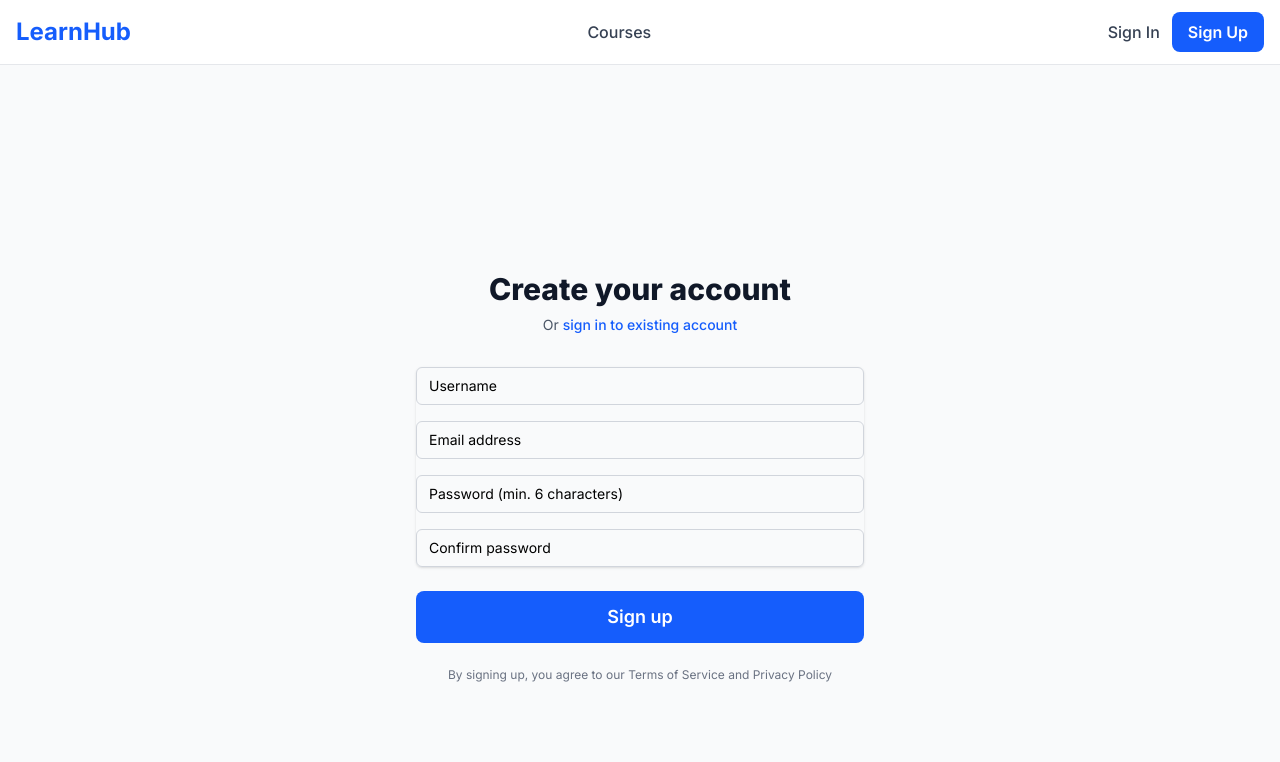
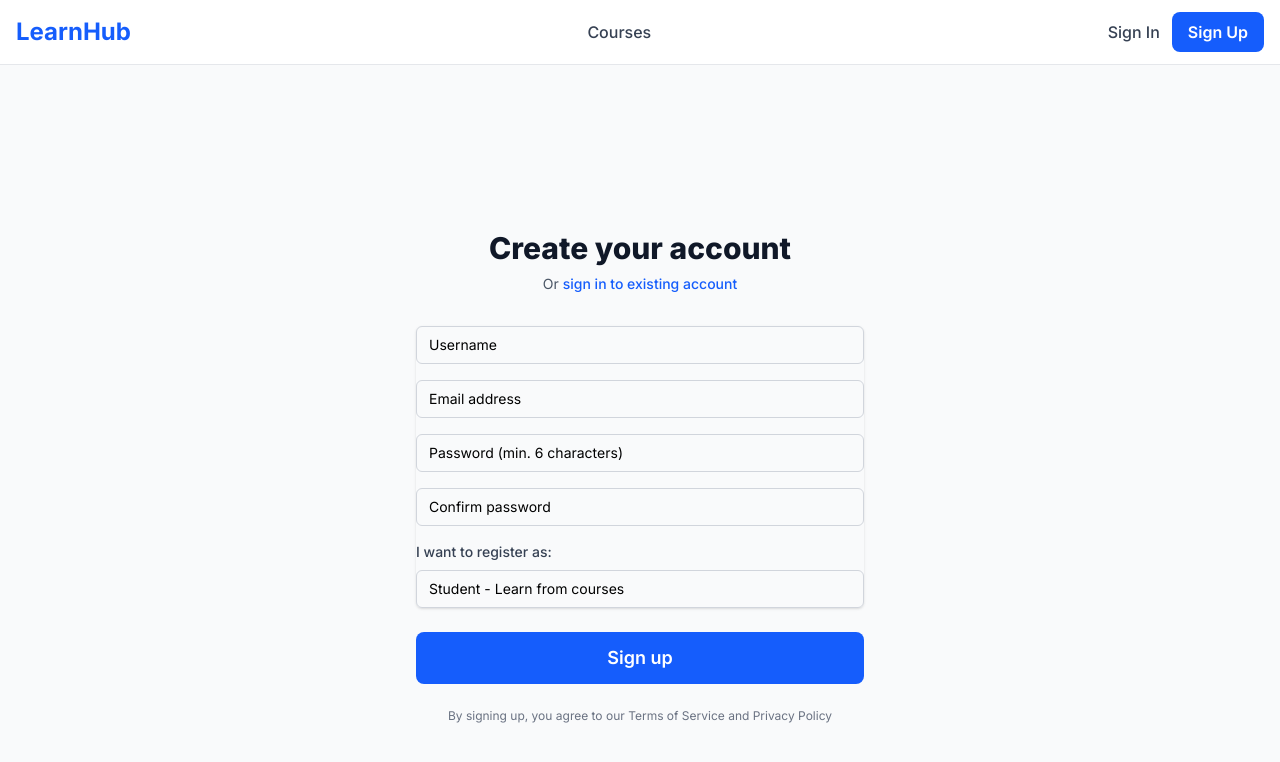
Before and after one commit to sawanda19/web_course, a Next.js app: page /signup in a window 1280 px wide. Shown: the top 762 px of the page. Built offline with nearby package versions, Linux system fonts and the light colour scheme; no server answers.

Commit message:
Update page.tsx

```diff
--- a/app/(auth)/signup/page.tsx
+++ b/app/(auth)/signup/page.tsx
@@ -17,6 +17,7 @@ export default function SignUpPage() {
     email: '',
     password: '',
     confirmPassword: '',
+    role: 'student',
   });
   const [error, setError] = useState('');
   const [isLoading, setIsLoading] = useState(false);
@@ -64,6 +65,7 @@ export default function SignUpPage() {
           username: formData.username,
           email: formData.email,
           password: formData.password,
+          role: formData.role,
         }),
       });
 
@@ -107,7 +109,7 @@ export default function SignUpPage() {
     }
   };
 
-  const handleChange = (e: React.ChangeEvent<HTMLInputElement>) => {
+  const handleChange = (e: React.ChangeEvent<HTMLInputElement | HTMLSelectElement>) => {
     setFormData({
       ...formData,
       [e.target.name]: e.target.value,
@@ -212,6 +214,21 @@ export default function SignUpPage() {
                 placeholder="Confirm password"
               />
             </div>
+            <div>
+  <label htmlFor="role" className="block text-sm font-medium text-gray-700 mb-2 text-left">
+    I want to register as:
+  </label>
+  <select
+    id="role"
+    name="role"
+    value={formData.role}
+    onChange={handleChange}
+    className="appearance-none relative block w-full px-3 py-2 border border-gray-300 text-gray-900 rounded-md focus:outline-none focus:ring-blue-500 focus:border-blue-500 sm:text-sm"
+  >
+    <option value="student">Student - Learn from courses</option>
+    <option value="instructor">Instructor - Create and teach courses</option>
+  </select>
+</div>
           </div>
 
           <div>
```
